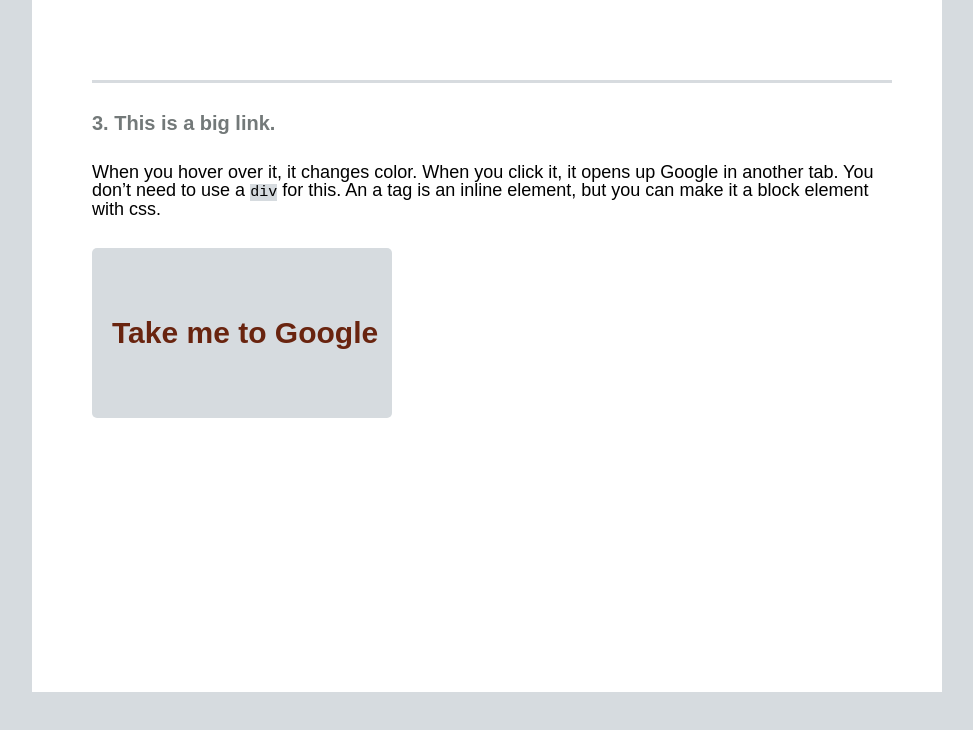
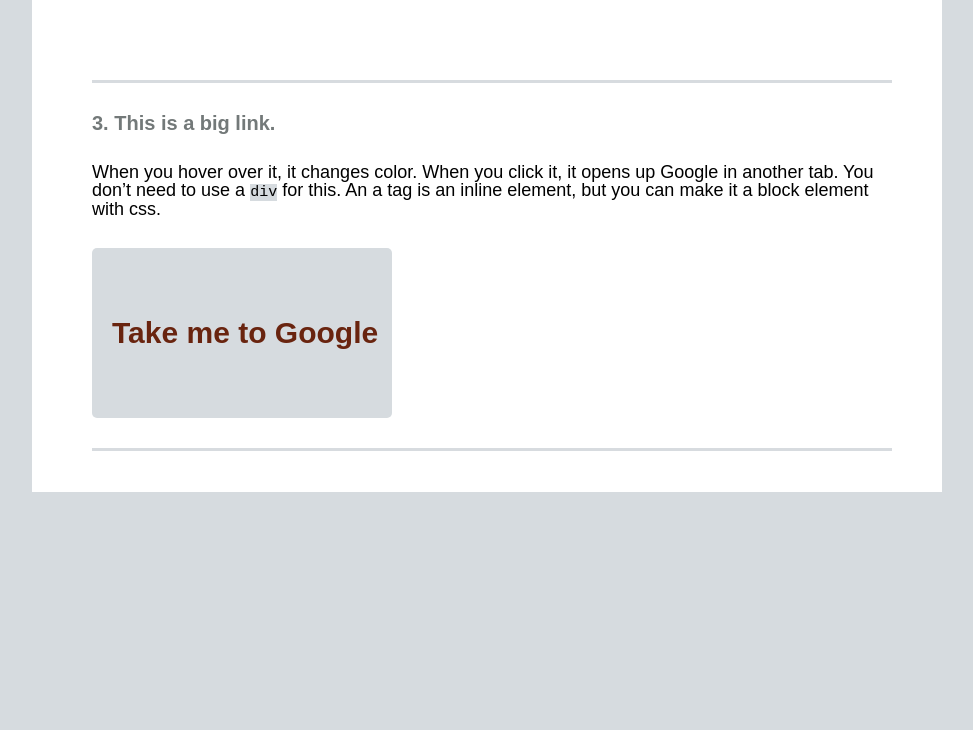
Before and after one commit to lee636/lesson-3, a plain HTML site: page index.html in a window 1280 px wide. Shown: the part 1388-2118 px from the top of the page, without its empty margins (153-1126 px from the left). After the commit the page ends 1930 px from the top, so only its background shows below. Drawn offline with Linux system fonts and the light colour scheme.

Commit message:
line change

```diff
--- a/css/style.css
+++ b/css/style.css
@@ -4,7 +4,7 @@
 	margin: 50px auto;
 	background-color: white;
 	width: 800px;
-	height: 2000px;
+	height: 1800px;
 	font-family: Helvetica; font-family: sans-serif;
 	padding-top: 30px;
 	padding-left: 60px;
@@ -119,3 +119,9 @@
 
 }
 .button:hover{background-color:#fe5627}
+.line2 {
+	background-color:#d7dbdf;
+	width: 800px;
+	height: 3px;
+	margin: 30px 0 30px 0;
+}}
--- a/index.html
+++ b/index.html
@@ -37,6 +37,7 @@
           <h3>3. This is a big link.</h3>
             <p>When you hover over it, it changes color. When you click it, it opens up Google in another tab. You don’t need to use a <span>div</span> for this. An a tag is an inline element, but you can make it a block element with css.</p>
             <div class="button"><a class="google"href=https://www.google.com/>Take me to Google</a></div>
+            <div class="line2"></div>
 
 </body>
 </html>
```
